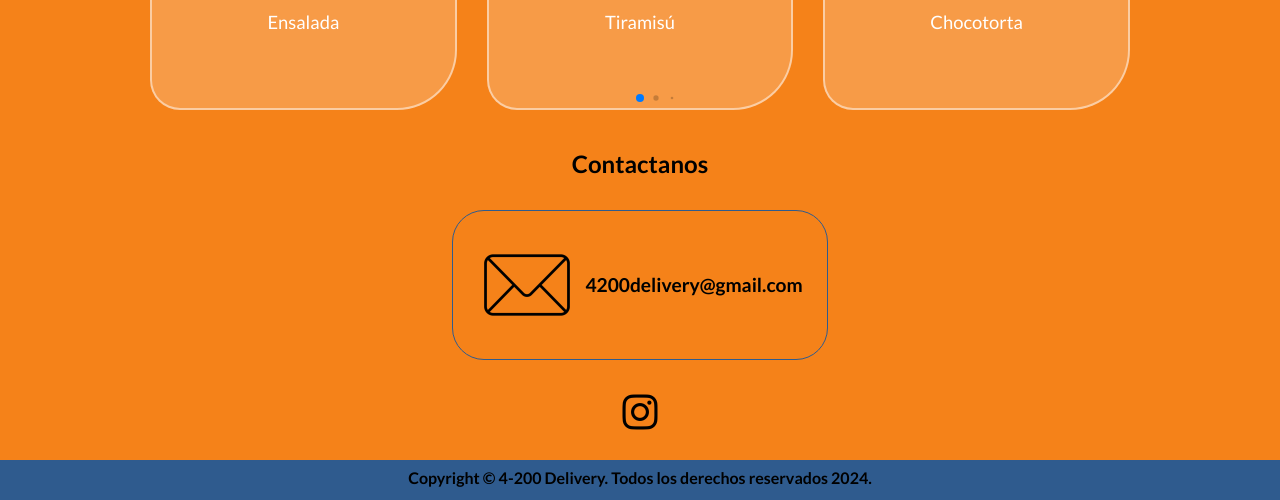
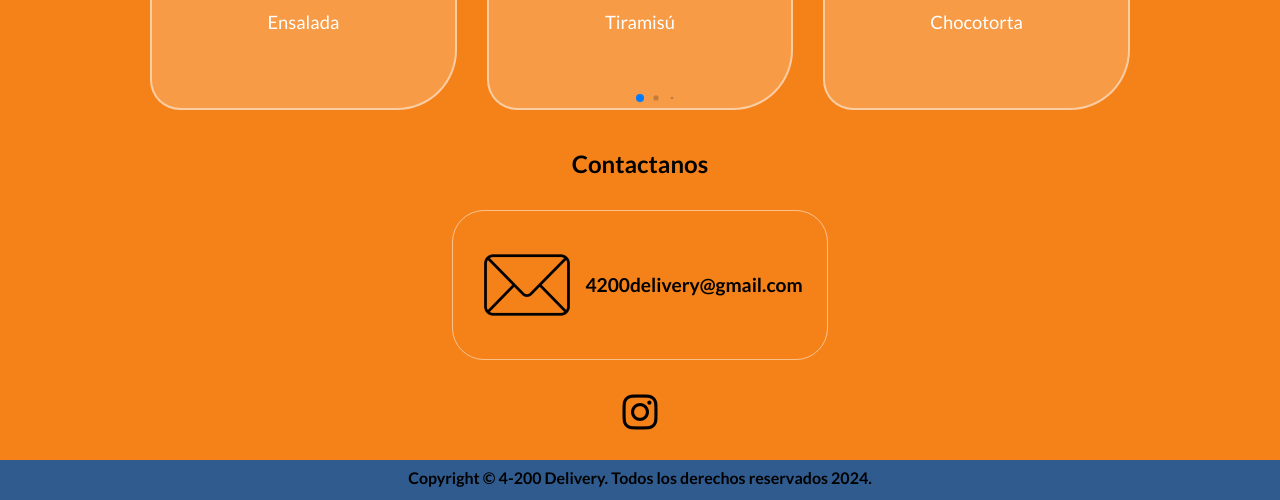
Before and after one commit to vals5/4-200, a plain HTML site: page index.html in a window 1280 px wide. Shown: the part 948-1448 px from the top of the page. Drawn offline with nearby package versions, Linux system fonts and the light colour scheme.

Commit message:
Color changes

```diff
--- a/css/style.css
+++ b/css/style.css
@@ -259,7 +259,7 @@ html {
   justify-content: center;
   border-radius: 2rem;
   border: rgb(53, 53, 53) 0.1rem solid;
-  border-color: #2f5b8e;
+  border-color:rgba(255, 255, 255, 0.5);
   background: (250, 250, 250);
   margin: 2rem auto;
   padding: 0.5rem;
```
